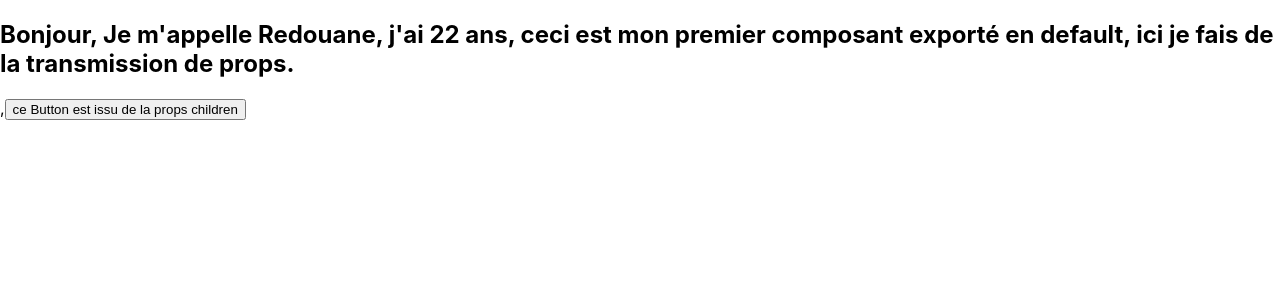
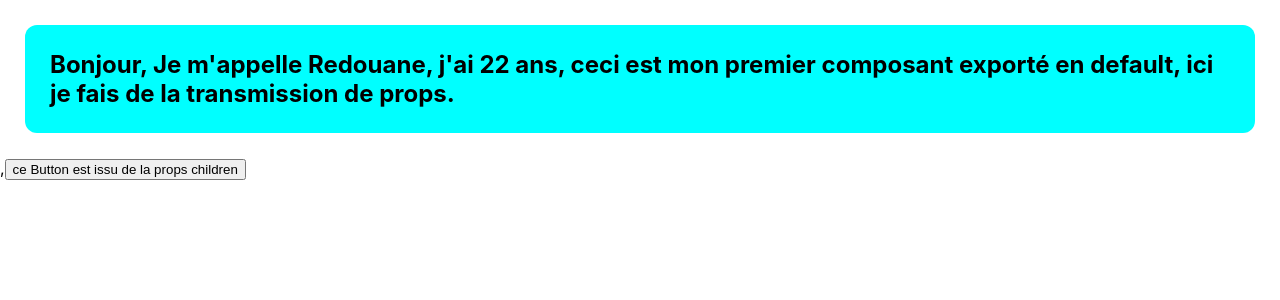
Before and after one commit to Redouane590/Start-React, a React (Create React App) app: page / in a window 1280 px wide. Shown: the top 300 px of the page. Built offline with nearby package versions, Linux system fonts and the light colour scheme.

Commit message:
J\'ajoute un peu de style

```diff
--- a/src/Hello.js
+++ b/src/Hello.js
@@ -1,7 +1,8 @@
 import React from "react";
 
 export default function Hello({age, name}) {
-  return <h2>Bonjour, Je m'appelle { name }, j'ai {age} ans, ceci est mon premier composant exporté en default, ici je fais de la transmission de props.</h2>
+
+  return <h2 style={{backgroundColor: 'cyan', color: 'black', borderRadius: '12px', padding: '25px', margin: '25px'}}>Bonjour, Je m'appelle { name }, j'ai {age} ans, ceci est mon premier composant exporté en default, ici je fais de la transmission de props.</h2>
 }
 
 export function Hello2(props) {
```
